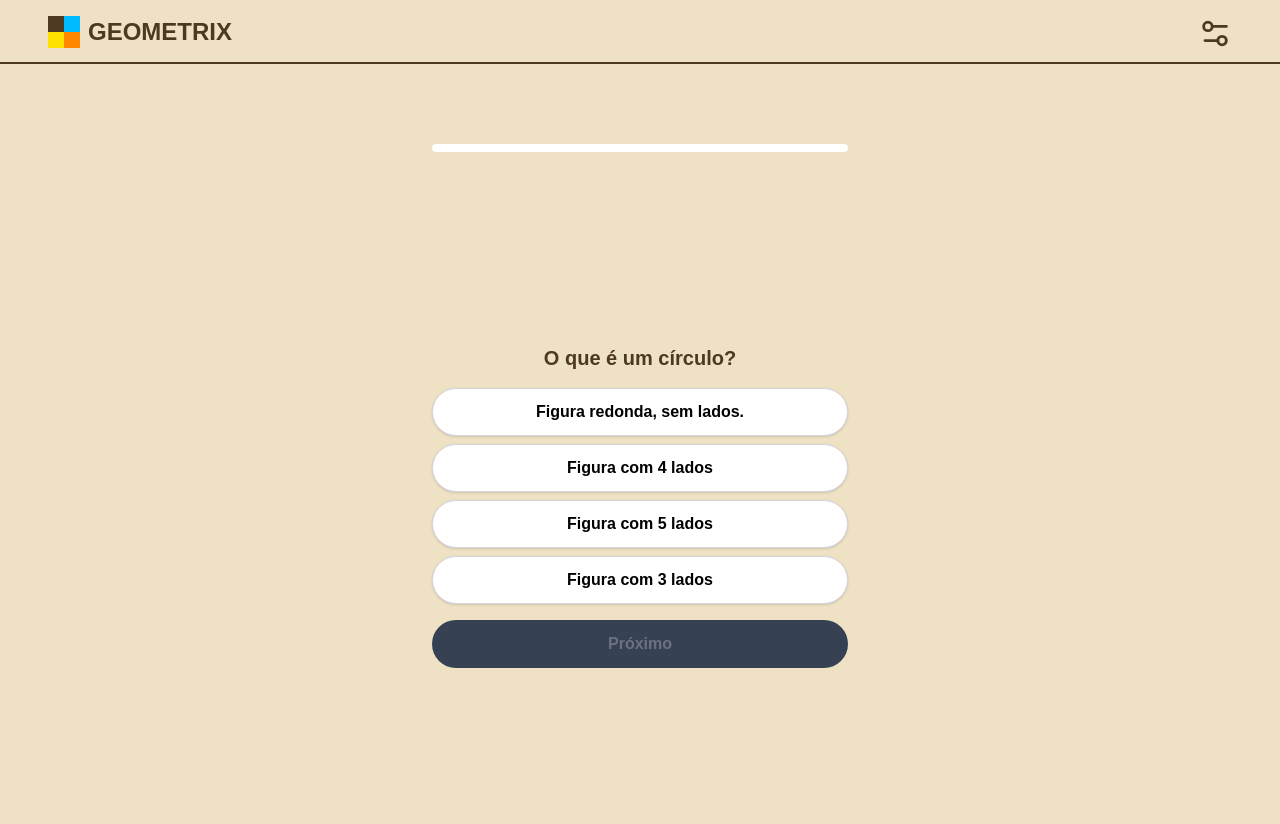
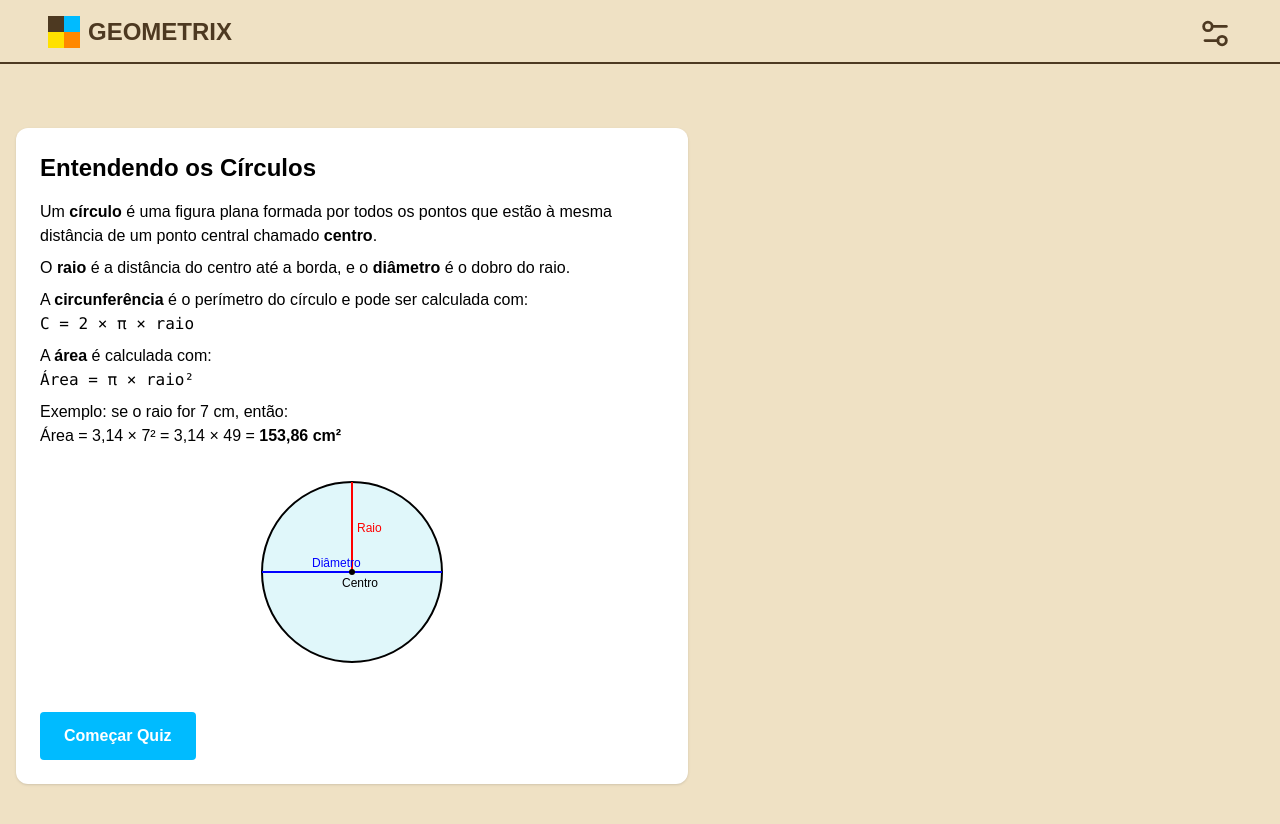
Before and after one commit to gabriel-ganji/Geometrix, a Next.js app: page /levels/circle in a window 1280 px wide. Shown: the top 824 px of the page. After the commit the page ends 800 px from the top, so only its background shows below. Built offline with nearby package versions, Linux system fonts and the light colour scheme.

Commit message:
feat: explanation before quiz

```diff
--- a/src/app/components/footer.tsx
+++ b/src/app/components/footer.tsx
@@ -6,9 +6,9 @@ export const Footer = () => {
         <footer className="flex items-center justify-between w-full border-t-2 border-gray-700 pt-4">
             <div className="flex items-center gap-2">
                 <PiUserCircleFill size={30} />
-                Geoboy
+                { localStorage.getItem("name") }
             </div>
-            <h3>XP: 0000</h3>
+            <h3>XP: {localStorage.getItem("xp")}</h3>
         </footer>
     )
 }
--- a/src/app/levels/_components/levelQuestion.tsx
+++ b/src/app/levels/_components/levelQuestion.tsx
@@ -11,6 +11,8 @@ const QuestionAnswer = ({ questions }: { questions: QuestionAndAnswer2[] }) => {
   const [startTime, setStartTime] = useState<number | null>(null);
   const [endTime, setEndTime] = useState<number | null>(null);
   const [showResults, setShowResults] = useState(false);
+
+  const userXP = localStorage.getItem("xp");
 
   const totalQuestions = questions.length;
   const currentQuestion = questions[currentQuestionIndex];
@@ -55,7 +57,7 @@ const QuestionAnswer = ({ questions }: { questions: QuestionAndAnswer2[] }) => {
    const router = useRouter();
 
   return (
-    <div className="p-4 max-w-md mx-auto relative min-h-screen">
+    <div className="max-w-md mx-auto relative min-h-screen p-4">
       {/* Barra de Progresso */}
       <div className="w-full bg-white h-2 rounded-full mb-6 overflow-hidden mb-48">
         <div
@@ -116,7 +118,12 @@ const QuestionAnswer = ({ questions }: { questions: QuestionAndAnswer2[] }) => {
           <p className="text-lg mb-1">🎯 Porcentagem de acerto: <strong>{percentage}%</strong></p>
           <p className="text-lg mb-1">⚡ XP ganho: <strong>{xp} XP</strong></p>
           <p className="text-lg">⏱️ Tempo: <strong>{timeTaken} segundos</strong></p>
-          <button className='bg-green-700 w-full mt-24 text-white' onClick={() => router.push("/levels")}>
+          <button className='bg-green-700 w-full mt-24 text-white'
+            onClick={() => {
+              const newXP = Number(userXP) + xp;
+              localStorage.setItem("xp", String(newXP));
+              router.push("/levels");
+            }}>
             Finalizar
           </button>
         </div>
--- a/src/app/levels/circle/page.tsx
+++ b/src/app/levels/circle/page.tsx
@@ -1,51 +1,115 @@
 'use client';
 
+import { useState } from "react";
+import { useRouter } from "next/navigation";
 import { QuestionAndAnswer2 } from "@/types/answer";
 import QuestionAnswer from "../_components/levelQuestion";
 import { Header } from "@/app/components/header";
-import { useRouter } from "next/navigation";
 
 const questions: QuestionAndAnswer2[] = [
   {
-    question: "O que é um círculo?",
-    correctAnswer: "Figura redonda, sem lados.",
-    incorrectAnswers: ["Figura com 4 lados", "Figura com 3 lados", "Figura com 5 lados"]
+    question: "Qual é a fórmula para calcular a área de um círculo?",
+    correctAnswer: "Área = π × raio²",
+    incorrectAnswers: [
+      "Área = π × diâmetro²",
+      "Área = 2 × π × raio",
+      "Área = diâmetro ÷ 2 × π"
+    ]
   },
   {
-    question: "Qual o perímetro de um círculo com raio 5 cm? (Use π ≈ 3)",
-    correctAnswer: "30 cm.",
-    incorrectAnswers: ["25 cm", "35 cm", "40 cm"]
+    question: "Se o raio de um círculo é 7 cm, qual é sua área? (Use π ≈ 3,14)",
+    correctAnswer: "153,86 cm²",
+    incorrectAnswers: ["49 cm²", "100 cm²", "314 cm²"]
   },
   {
-    question: "Qual a área de um círculo com raio 2 cm? (Use π ≈ 3)",
-    correctAnswer: "12 cm².",
-    incorrectAnswers: ["8 cm²", "10 cm²", "15 cm²"]
+    question: "O que é o diâmetro de um círculo?",
+    correctAnswer: "O dobro do raio.",
+    incorrectAnswers: [
+      "A metade do raio.",
+      "A circunferência total.",
+      "O espaço entre dois raios."
+    ]
   },
   {
-    question: "Qual o perímetro de um círculo com raio 6 cm? (Use π ≈ 3)",
-    correctAnswer: "36 cm.",
-    incorrectAnswers: ["30 cm", "40 cm", "50 cm"]
+    question: "Qual a fórmula para calcular a circunferência de um círculo?",
+    correctAnswer: "C = 2 × π × raio",
+    incorrectAnswers: [
+      "C = π × raio²",
+      "C = π ÷ raio",
+      "C = diâmetro ÷ π"
+    ]
   },
   {
-    question: "Qual a área de um círculo com raio 4 cm? (Use π ≈ 3)",
-    correctAnswer: "48 cm².",
-    incorrectAnswers: ["36 cm²", "50 cm²", "42 cm²"]
+    question: "Se o diâmetro de um círculo é 10 cm, qual é o raio?",
+    correctAnswer: "5 cm",
+    incorrectAnswers: ["10 cm", "2,5 cm", "20 cm"]
   }
 ];
 
 const CircleLevel = () => {
+  const router = useRouter();
+  const [showExplanation, setShowExplanation] = useState(true);
 
-  const router = useRouter();
+  const handleStart = () => {
+    setShowExplanation(false);
+  };
 
   return (
-    <div>
+    <div className="">
       <div className="mt-4" onClick={() => router.back()}>
         <Header />
       </div>
-      <QuestionAnswer questions={questions} />
+
+      {showExplanation ? (
+        <div className="mt-6 max-w-2xl mx-4 bg-white text-black p-6 rounded-xl shadow">
+          <h2 className="text-2xl font-bold mb-4">Entendendo os Círculos</h2>
+          <p className="mb-2">
+            Um <strong>círculo</strong> é uma figura plana formada por todos os pontos que estão à mesma distância de um ponto central chamado <strong>centro</strong>.
+          </p>
+          <p className="mb-2">
+            O <strong>raio</strong> é a distância do centro até a borda, e o <strong>diâmetro</strong> é o dobro do raio.
+          </p>
+          <p className="mb-2">
+            A <strong>circunferência</strong> é o perímetro do círculo e pode ser calculada com:
+            <br />
+            <code>C = 2 × π × raio</code>
+          </p>
+          <p className="mb-2">
+            A <strong>área</strong> é calculada com:
+            <br />
+            <code>Área = π × raio²</code>
+          </p>
+          <p className="mb-4">
+            Exemplo: se o raio for 7 cm, então:
+            <br />
+            Área = 3,14 × 7² = 3,14 × 49 = <strong>153,86 cm²</strong>
+          </p>
+
+          {/* SVG ilustrativo */}
+          <div className="my-6 flex justify-center">
+            <svg width="200" height="200" viewBox="0 0 200 200">
+              <circle cx="100" cy="100" r="90" stroke="black" strokeWidth="2" fill="#e0f7fa" />
+              <line x1="100" y1="100" x2="100" y2="10" stroke="red" strokeWidth="2" />
+              <line x1="10" y1="100" x2="190" y2="100" stroke="blue" strokeWidth="2" />
+              <circle cx="100" cy="100" r="3" fill="black" />
+              <text x="105" y="60" fontSize="12" fill="red">Raio</text>
+              <text x="60" y="95" fontSize="12" fill="blue">Diâmetro</text>
+              <text x="90" y="115" fontSize="12" fill="black">Centro</text>
+            </svg>
+          </div>
+
+          <button
+            onClick={handleStart}
+            className="mt-4 bg-main-blue text-white px-6 py-2 rounded hover:opacity-90"
+          >
+            Começar Quiz
+          </button>
+        </div>
+      ) : (
+        <QuestionAnswer questions={questions} />
+      )}
     </div>
-
-  )
-}
+  );
+};
 
 export default CircleLevel;
--- a/src/app/levels/square/page.tsx
+++ b/src/app/levels/square/page.tsx
@@ -1,19 +1,16 @@
 'use client';
 
+import { useState } from "react";
+import { useRouter } from "next/navigation";
 import { QuestionAndAnswer2 } from "@/types/answer";
 import QuestionAnswer from "../_components/levelQuestion";
 import { Header } from "@/app/components/header";
-import { useRouter } from "next/navigation";
 
 const questions: QuestionAndAnswer2[] = [
   {
     question: "A diagonal de um quadrado divide-o em dois triângulos...",
     correctAnswer: "Retângulos isósceles.",
-    incorrectAnswers: [
-      "Equiláteros",
-      "Escalenos",
-      "Retângulos escalenos"
-    ]
+    incorrectAnswers: ["Equiláteros", "Escalenos", "Retângulos escalenos"]
   },
   {
     question: "Se a área de um quadrado é 64 cm², qual é o comprimento da diagonal? (Use √2 ≈ 1,41)",
@@ -42,15 +39,63 @@ const questions: QuestionAndAnswer2[] = [
 ];
 
 const SquareLevel = () => {
+  const router = useRouter();
+  const [showExplanation, setShowExplanation] = useState(true);
 
-  const router = useRouter();
+  const handleStart = () => {
+    setShowExplanation(false);
+  };
 
   return (
-    <div>
+    <div className="">
       <div className="mt-4" onClick={() => router.back()}>
         <Header />
       </div>
-      <QuestionAnswer questions={questions} />
+
+      {showExplanation ? (
+        <div className="mt-6 max-w-2xl mx-4 bg-white text-black p-6 rounded-xl shadow">
+          <h2 className="text-2xl font-bold mb-4">Entendendo os Quadrados</h2>
+          <p className="mb-2">
+            Um <strong>quadrado</strong> é um polígono com <strong>quatro lados iguais</strong> e <strong>quatro ângulos retos (90°)</strong>.
+          </p>
+          <p className="mb-2">
+            A <strong>área</strong> de um quadrado é dada por:
+            <br />
+            <code>Área = lado × lado</code>
+          </p>
+          <p className="mb-2">
+            O <strong>perímetro</strong> é:
+            <br />
+            <code>Perímetro = 4 × lado</code>
+          </p>
+          <p className="mb-2">
+            A <strong>diagonal</strong> pode ser calculada por:
+            <br />
+            <code>Diagonal = lado × √2</code>
+          </p>
+
+          {/* SVG ilustrativo */}
+          <div className="my-6 flex justify-center">
+            <svg width="200" height="200" viewBox="0 0 200 200">
+              <rect x="20" y="20" width="160" height="160" fill="#f0f9ff" stroke="black" strokeWidth="2" />
+              <line x1="20" y1="20" x2="180" y2="180" stroke="red" strokeWidth="2" />
+              <line x1="20" y1="180" x2="180" y2="20" stroke="red" strokeWidth="2" />
+              <text x="90" y="110" fontSize="12" fill="red">Diagonal</text>
+              <text x="100" y="18" fontSize="12" fill="black">Lado</text>
+              <line x1="20" y1="20" x2="180" y2="20" stroke="blue" strokeWidth="2" />
+            </svg>
+          </div>
+
+          <button
+            onClick={handleStart}
+            className="mt-4 bg-main-blue text-white px-6 py-2 rounded hover:opacity-90"
+          >
+            Começar Quiz
+          </button>
+        </div>
+      ) : (
+        <QuestionAnswer questions={questions} />
+      )}
     </div>
   );
 };
--- a/src/app/levels/triangle/page.tsx
+++ b/src/app/levels/triangle/page.tsx
@@ -1,9 +1,10 @@
 'use client';
 
+import { useState } from "react";
+import { useRouter } from "next/navigation";
 import { QuestionAndAnswer2 } from "@/types/answer";
 import QuestionAnswer from "../_components/levelQuestion";
 import { Header } from "@/app/components/header";
-import { useRouter } from "next/navigation";
 
 const questions: QuestionAndAnswer2[] = [
   {
@@ -56,15 +57,64 @@ const questions: QuestionAndAnswer2[] = [
 ];
 
 const TriangleLevel = () => {
+  const router = useRouter();
+  const [showExplanation, setShowExplanation] = useState(true);
 
-  const router = useRouter();
+  const handleStart = () => {
+    setShowExplanation(false);
+  };
 
   return (
-    <div>
+    <div className="">
       <div className="mt-4" onClick={() => router.back()}>
         <Header />
       </div>
-      <QuestionAnswer questions={questions} />
+
+      {showExplanation ? (
+        <div className="mt-6 max-w-2xl mx-4 bg-white text-black p-6 rounded-xl shadow">
+          <h2 className="text-2xl font-bold mb-4">Entendendo os Triângulos</h2>
+          <p className="mb-2">
+            Um <strong>triângulo</strong> é uma figura geométrica com <strong>três lados</strong> e <strong>três ângulos internos</strong>.
+          </p>
+          <p className="mb-2">
+            A soma dos ângulos internos de qualquer triângulo é sempre <strong>180°</strong>.
+          </p>
+          <p className="mb-2">
+            A <strong>área</strong> de um triângulo é dada por:
+            <br />
+            <code>Área = (base × altura) / 2</code>
+          </p>
+          <p className="mb-2">
+            Os tipos mais comuns são:
+            <ul className="list-disc list-inside">
+              <li>Equilátero – 3 lados e ângulos iguais</li>
+              <li>Isósceles – 2 lados iguais</li>
+              <li>Escaleno – 3 lados diferentes</li>
+              <li>Retângulo – um ângulo de 90°</li>
+            </ul>
+          </p>
+
+          {/* SVG ilustrativo */}
+          <div className="my-6 flex justify-center">
+            <svg width="240" height="200" viewBox="0 0 240 200">
+              <polygon points="40,160 200,160 120,40" fill="#dbeafe" stroke="black" strokeWidth="2" />
+              <line x1="120" y1="40" x2="120" y2="160" stroke="red" strokeDasharray="5,5" strokeWidth="2" />
+              <text x="115" y="30" fontSize="12" fill="black">Vértice</text>
+              <text x="60" y="170" fontSize="12" fill="black">Base</text>
+              <text x="125" y="100" fontSize="12" fill="red">Altura</text>
+            </svg>
+          </div>
+
+          <button
+            onClick={handleStart}
+            className="mt-4 bg-main-blue text-white px-6 py-2 rounded hover:opacity-90"
+          >
+            Começar Quiz
+          </button>
+        </div>
+      ) : (
+        <QuestionAnswer questions={questions} />
+      )}
     </div>
   );
 };
--- a/src/app/page.tsx
+++ b/src/app/page.tsx
@@ -9,9 +9,9 @@ export default function Home() {
 
   useEffect(() => {
     //Only for testing use cookie instead
-    const token = localStorage.getItem("token");
+    const name = localStorage.getItem("name");
 
-    if (!token) {
+    if (!name) {
       router.push("/login");
     } else {
       router.push("/start_screen");
```
Also changed, not shown: src/app/login/page.tsx (+42 -13 lines), src/app/signup/page.tsx (+70 -10 lines).
